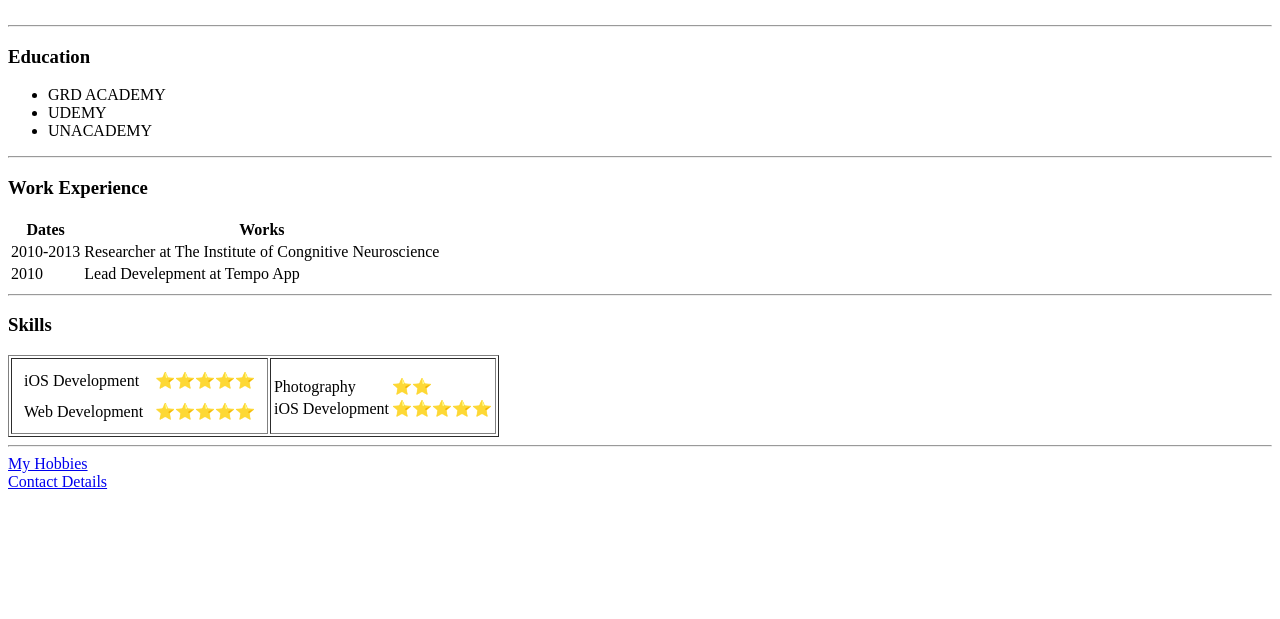
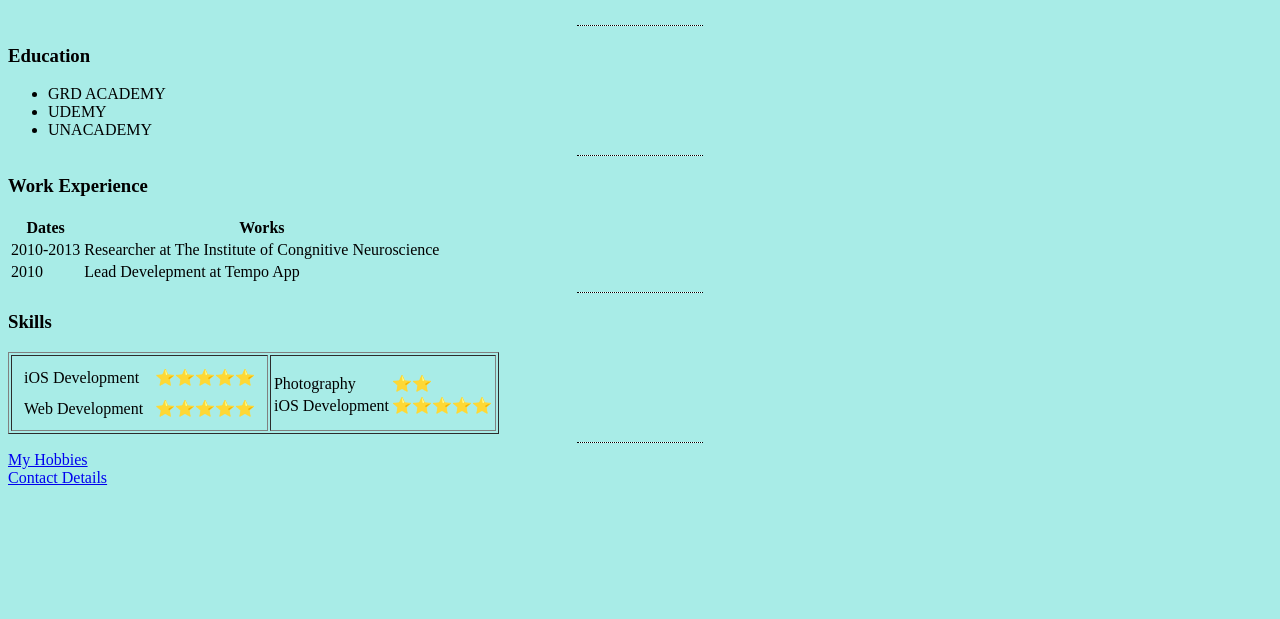
Before and after one commit to Ansh-dev-2005/cv, a plain HTML site: page index.html in a window 1280 px wide. Shown: the part 181-800 px from the top of the page. Drawn offline with Linux system fonts and the light colour scheme.

Commit message:
updated-1

```diff
--- a/index.html
+++ b/index.html
@@ -3,8 +3,27 @@
   <head>
     <meta charset="utf-8">
     <title>Ansh's Personal Site</title>
+
+  <style >
+
+    body {
+      background-color: #A8ECE7;
+    }
+
+    hr {
+      background-color: white;
+      border-style: dotted none none;
+      height: 0px;
+      width: 10%;
+
+    }
+
+
+  </style>
+
   </head>
-  <body>
+
+  <body >
     <table cellspacing="20">
       <tr>
         <td><img src="IMAGES\myimage.png" alt="ansh profile picture"></td>
```
